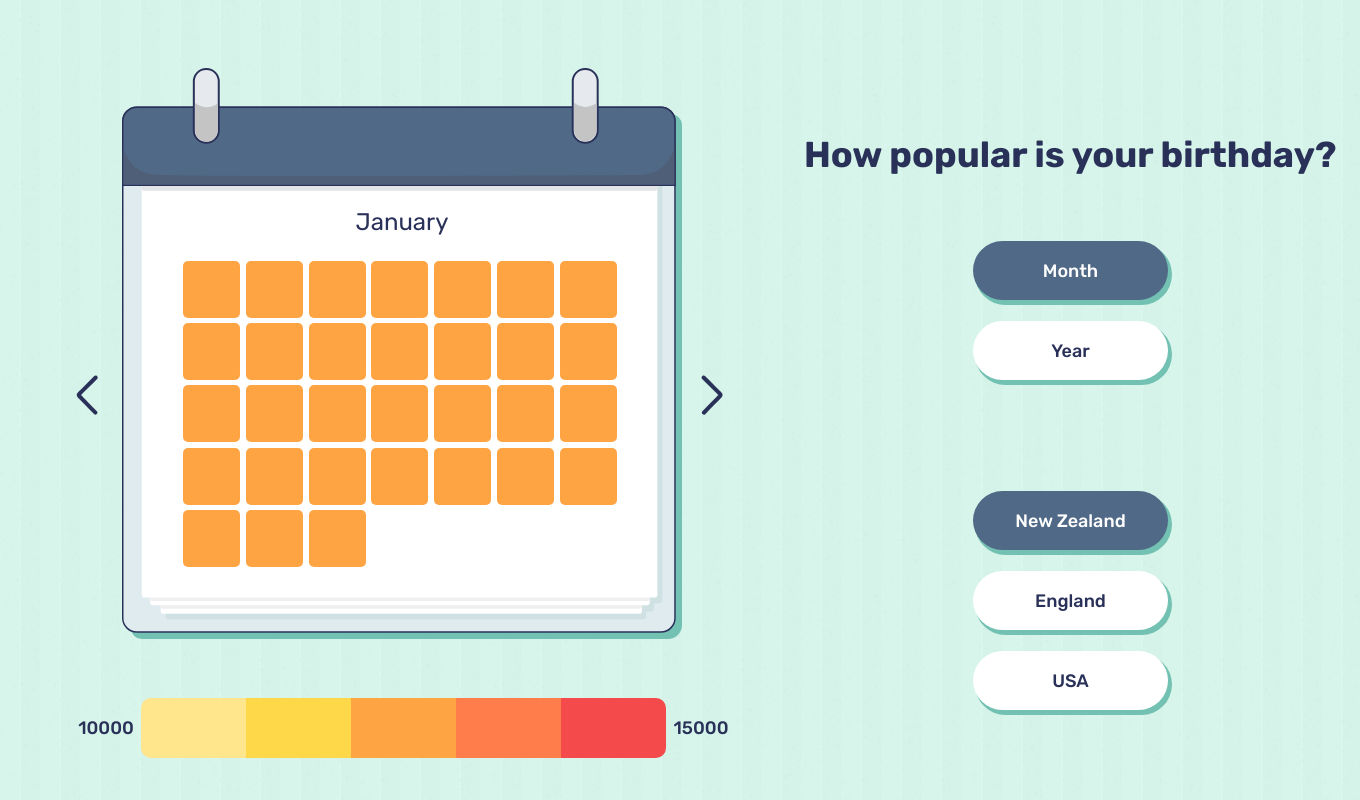
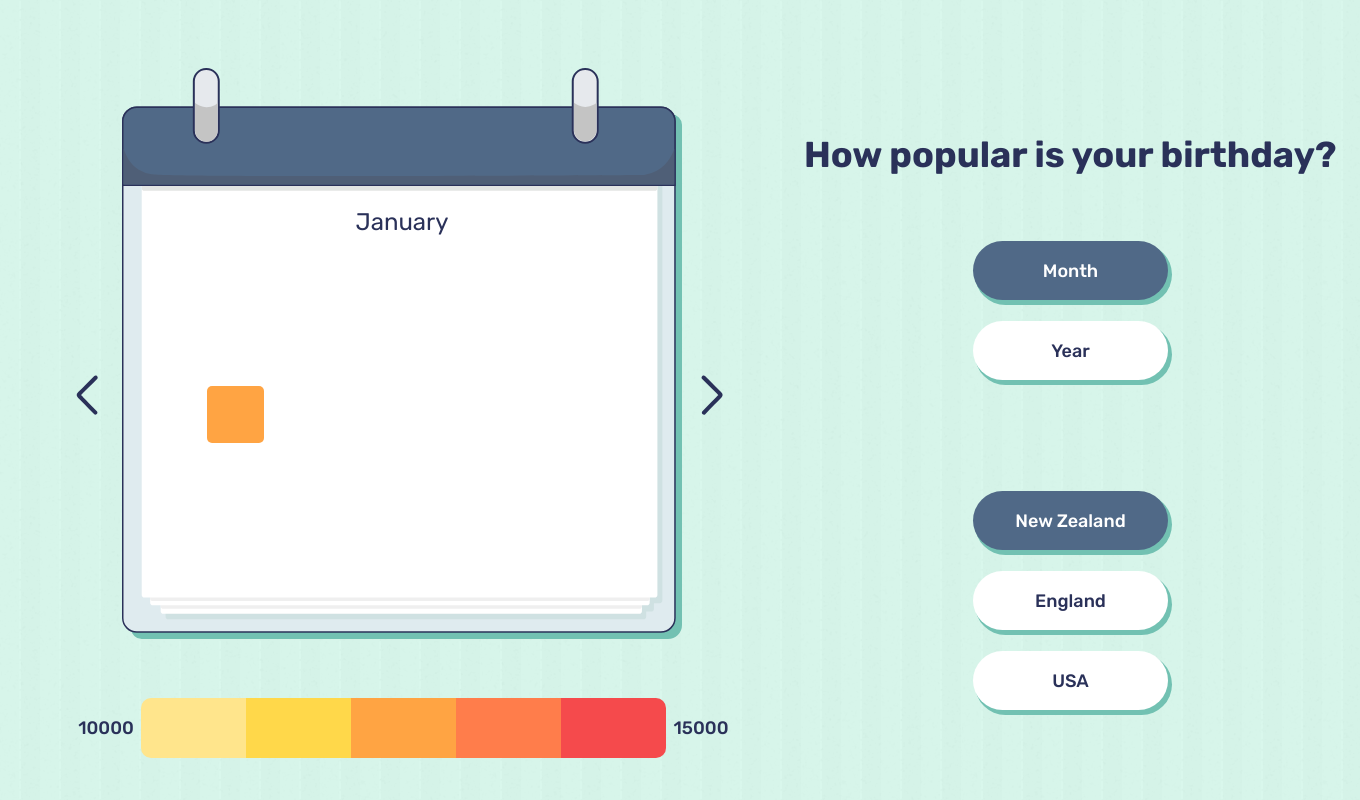
Before and after one commit to Lillyoverton/Hottestbirthdays, a Flask app: page / in a window 1360 px wide. Run offline with Flask 2, Linux system fonts and the light colour scheme; data comes from the database, SQL or seed files in the repository.

Commit message:
edit js.js

```diff
--- a/static/js.js
+++ b/static/js.js
@@ -1,4 +1,9 @@
 // load birthdays
-
 fetch('/nzjanuary', { method: 'GET' })
   .then(response => console.log(response))
+
+
+  document.getElementById('squares').innerHTML = '';
+  let days = document.createElement('div');
+  days.className = 'days';
+  document.getElementById('squares').appendChild(days);
--- a/static/screen.css
+++ b/static/screen.css
@@ -132,7 +132,7 @@
 
 }
 
-.squares {
+#squares {
   display: grid;
   grid-template-columns: auto auto auto auto auto auto auto;
   position: absolute;
--- a/templates/index.html
+++ b/templates/index.html
@@ -17,38 +17,8 @@
 
     <div id="calendar">
       <h1 class="month">January</h1>
-      <div class="squares">
-        <div class="days"></div>
-        <div class="days"></div>
-        <div class="days"></div>
-        <div class="days"></div>
-        <div class="days"></div>
-        <div class="days"></div>
-        <div class="days"></div>
-        <div class="days"></div>
-        <div class="days"></div>
-        <div class="days"></div>
-        <div class="days"></div>
-        <div class="days"></div>
-        <div class="days"></div>
-        <div class="days"></div>
-        <div class="days"></div>
-        <div class="days"></div>
-        <div class="days"></div>
-        <div class="days"></div>
-        <div class="days"></div>
-        <div class="days"></div>
-        <div class="days"></div>
-        <div class="days"></div>
-        <div class="days"></div>
-        <div class="days"></div>
-        <div class="days"></div>
-        <div class="days"></div>
-        <div class="days"></div>
-        <div class="days"></div>
-        <div class="days"></div>
-        <div class="days"></div>
-        <div class="days"></div>
+      <div id="squares">
+
       </div>
     </div>
 
```
